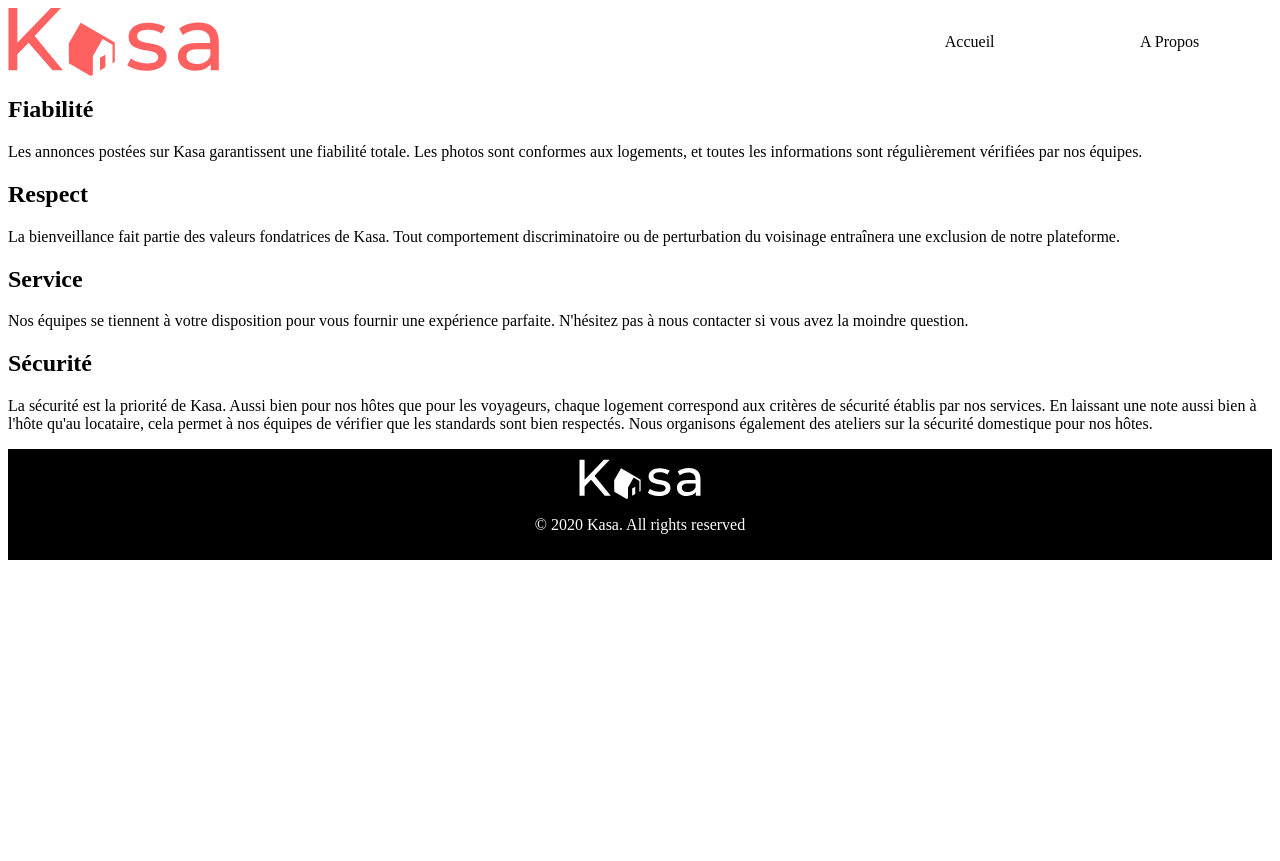
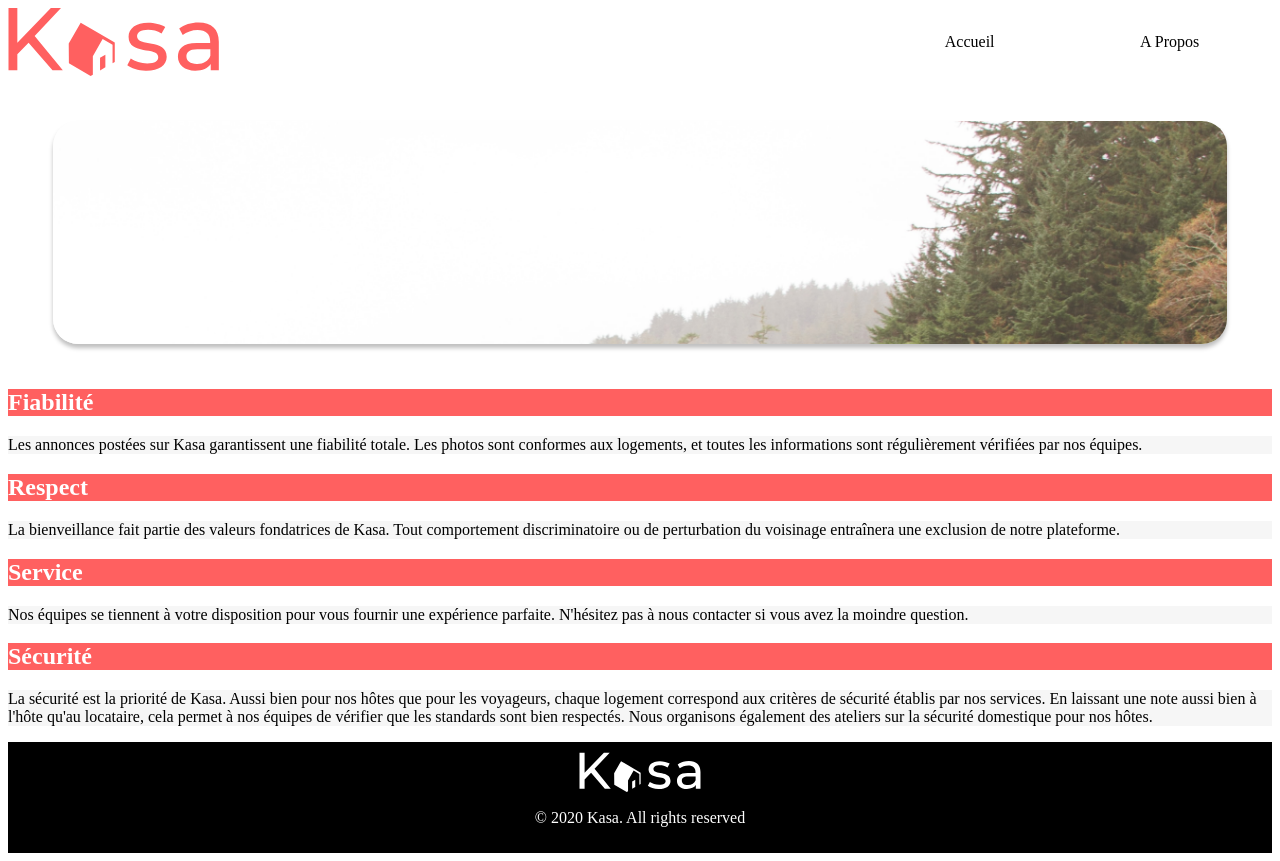
Before and after one commit to R-GRAN/OpenClassrooms_Projet_6, a React (Vite) app: page /propos in a window 1280 px wide. Before the commit the page ends 800 px from the top, so only its background shows below. Built offline with nearby package versions, Linux system fonts and the light colour scheme.

Commit message:
Ajout Banner dans Propos et style de Collapse

```diff
--- /dev/null
+++ b/src/assets/styles/components/Collapse.scss
@@ -0,0 +1,9 @@
+.collapse{
+    h2{
+        background-color: $primary;
+        color: $secondary;
+    }
+    p{
+        background-color: $third;
+    }
+}
--- a/src/assets/styles/main.scss
+++ b/src/assets/styles/main.scss
@@ -7,3 +7,4 @@
 @import "./components/Gallery.scss";
 @import "./components/Caroussel.scss";
 @import "./pages/Logement.scss";
+@import "./components/Collapse.scss";
--- a/src/components/others/Collapse.jsx
+++ b/src/components/others/Collapse.jsx
@@ -1,9 +1,9 @@
-function Collapse(props){
-    return(
-        <div>
-            <h2>{props.title}</h2>
-            <p>{props.text}</p>
-        </div>
-    )
+function Collapse(props) {
+  return (
+    <div className="collapse">
+      <h2>{props.title}</h2>
+      <p>{props.text}</p>
+    </div>
+  );
 }
-export default Collapse
+export default Collapse;
--- a/src/pages/Propos/index.jsx
+++ b/src/pages/Propos/index.jsx
@@ -1,10 +1,22 @@
+import Banner from "@/components/others/Banner";
 import Collapse from "@/components/others/Collapse";
-import {aboutList} from "@/assets/data/aboutList.js";
+import { aboutList } from "@/assets/data/aboutList.js";
 
 console.log(aboutList);
 
 function Propos() {
-  return (aboutList.map((aboutListElem)=><Collapse key={aboutListElem.title} title={aboutListElem.title} text={aboutListElem.content}/>));
+  return (
+    <div>
+      <Banner/>
+      {aboutList.map((aboutListElem) => (
+        <Collapse
+          key={aboutListElem.title}
+          title={aboutListElem.title}
+          text={aboutListElem.content}
+        />
+      ))}
+    </div>
+  );
 }
 
 export default Propos;
```
